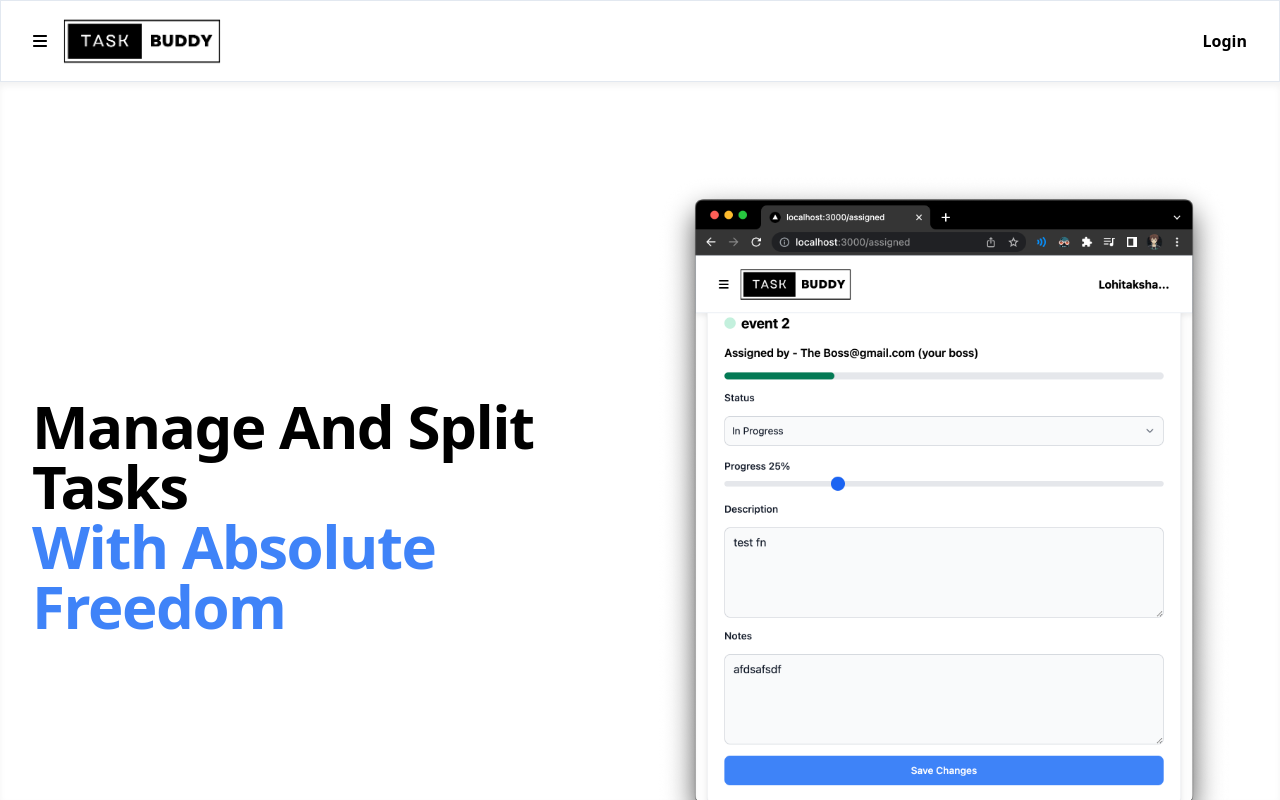
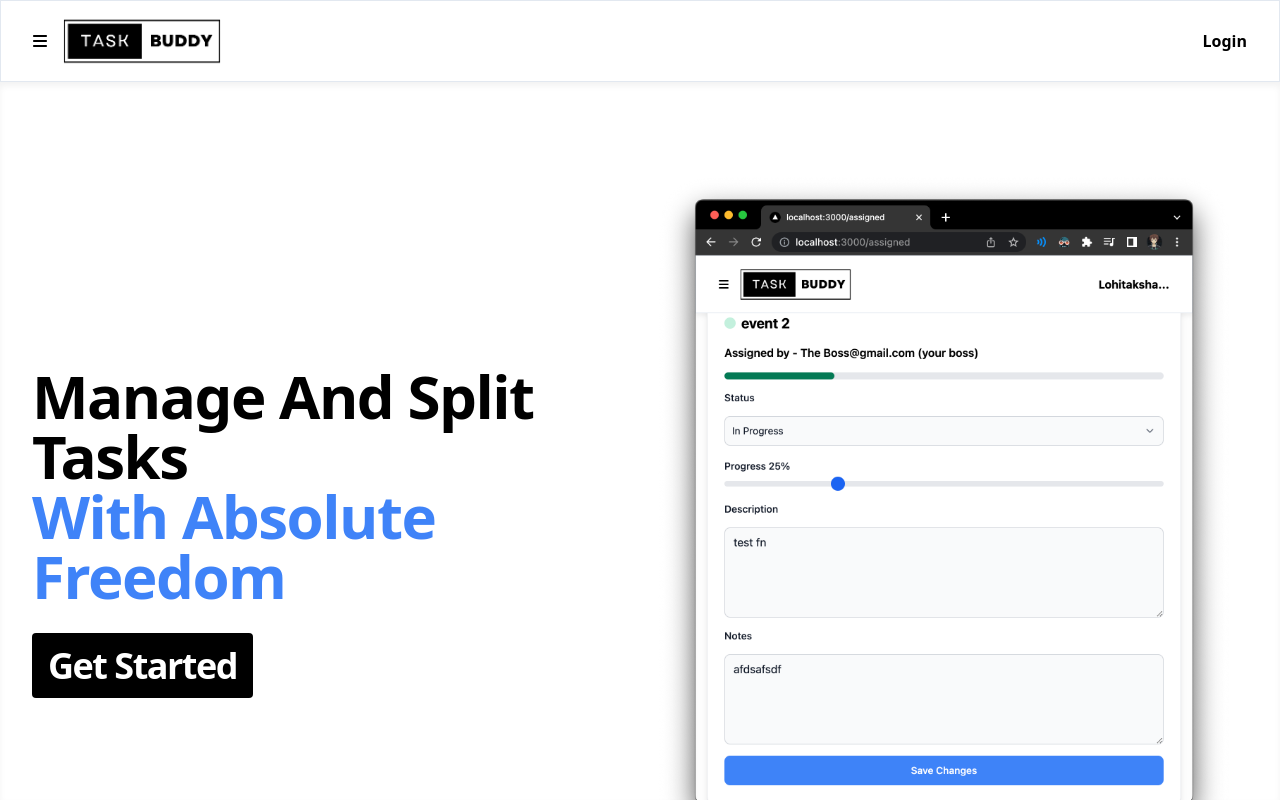
Before and after one commit to Lohit244/task-buddy, a Next.js app in the folder frontend/: page / in a window 1280 px wide. Built offline with nearby package versions, Linux system fonts and the light colour scheme.

Commit message:
feat: add CTA on home page

```diff
--- a/frontend/src/pages/index.tsx
+++ b/frontend/src/pages/index.tsx
@@ -1,6 +1,7 @@
 import Image from "next/image";
 import screenshot from "@/static/screenshot.png"
 import problem from "@/static/problem.png"
+import Link from "next/link";
 
 export default function Home() {
   return <div className="px-4 md:px-8 md:py-4 flex flex-col gap-16">
@@ -8,6 +9,9 @@ export default function Home() {
       <h1 className="text-4xl font-extrabold tracking-tight sm:mt-5 sm:text-6xl lg:mt-6 xl:text-6xl flex-1">
         <span className="block">Manage And Split Tasks</span>
         <span className="block pb-3 text-blue-500 sm:pb-5">With Absolute Freedom</span>
+        <Link href="/login" className="text-4xl bg-black hover:bg-neutral-700 transition-colors mx-auto text-white font-bold py-2 px-4 rounded">
+          Get Started
+        </Link>
       </h1>
       <div className="flex flex-col items-center justify-center w-full flex-1">
         <Image src={screenshot} alt="TaskBUDDY" className="max-w-xl w-full object-contain object-left" />
@@ -26,7 +30,7 @@ export default function Home() {
             At This Point you wish for some mechanism to track the progress of the other team member.
           </p>
           <p>
-            But you or you team mate ends up taking up a significant part of the task of the other team member.
+            But you or you team mate ends up taking up a significant part of the task for the other team member.
           </p>
         </div>
       </div>
```
